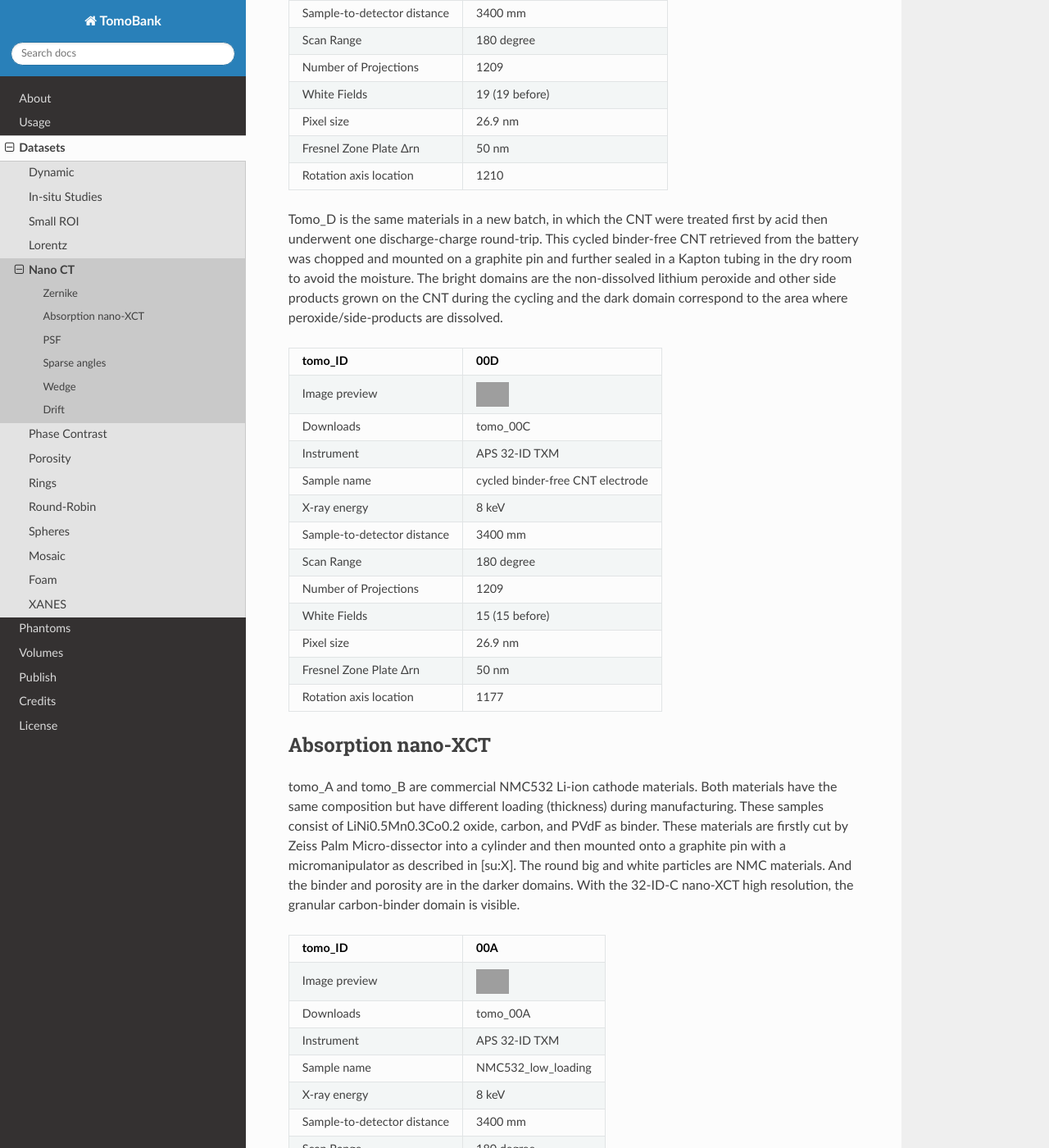
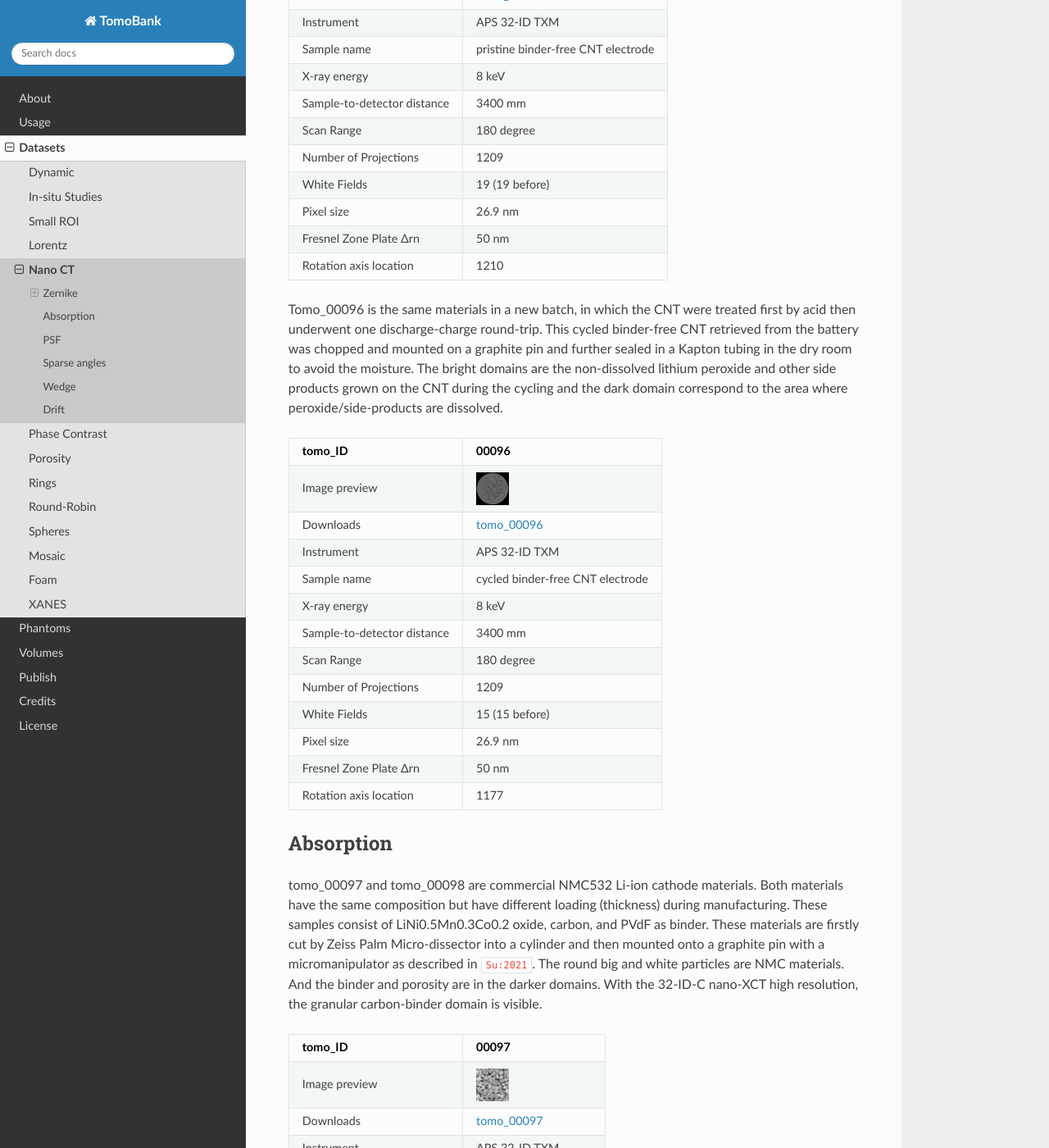
Before and after one commit to tomography/tomobank, a Sphinx documentation site: the page built from docs/source/data/docs.data.nano.rst, in a window 1280 px wide and 1400 px high, scrolled down 2101 px. Shown: the whole window at 82% size. Built offline with Sphinx 7.4.7 and the Read the Docs theme 2.0.0, drawn with Linux system fonts in a browser that asks for light colours; cross-references to code outside the pages are shown as plain code; some of the changed text lies outside the part shown; grey boxes are pictures that could not be loaded.

Commit message:
added Zeliang Su nano CT data sets

```diff
--- a/docs/source/data/docs.data.nano.rst
+++ b/docs/source/data/docs.data.nano.rst
@@ -86,14 +89,18 @@
     :width: 20pt
     :height: 20pt
 
-tomo_C is a pristine binder-free carbon nanotube (CNT) cathode of Li-O2 battery. Zernike Phase Contrast is used to enhance the contrast of light Z elements. An empirical Paganin-filter is applied to further improve the reconstruction quality. The pixel size of the camera is 27nm. After applying the -log to the reconstruction, the nanotubes have light grey color. Other residuals glassy fibers issued from the synthesis and inclusions are darker than the CNT. The challenge of the reconstruction of this data is the CNT which has roughly a sub-pixel diameter (20nm in average).
+
+Carbon Nanotube
++++++++++++++++
+
+tomo_00095 is a pristine binder-free carbon nanotube (CNT) cathode of Li-O2 battery. Zernike Phase Contrast is used to enhance the contrast of light Z elements. An empirical Paganin-filter is applied to further improve the reconstruction quality. The pixel size of the camera is 27nm. After applying the -log to the reconstruction, the nanotubes have light grey color. Other residuals glassy fibers issued from the synthesis and inclusions are darker than the CNT. The challenge of the reconstruction of this data is the CNT which has roughly a sub-pixel diameter (20nm in average).
 
 +-----------------------------------------+------------------------------------+
-|             tomo_ID                     |   00C                              |
+|             tomo_ID                     |   00095                            |
 +=========================================+====================================+
-|             Image preview               |  |00C|                             |
+|             Image preview               |  |00095|                           |
 +-----------------------------------------+------------------------------------+
-|             Downloads                   |  tomo_00C                          |
+|             Downloads                   |  tomo_00095_                       |
 +-----------------------------------------+------------------------------------+
 |             Instrument                  |  APS 32-ID TXM                     |
 +-----------------------------------------+------------------------------------+
@@ -116,20 +123,20 @@
 |             Rotation axis location      |  1210                              |
 +-----------------------------------------+------------------------------------+
 
-.. tomo_00C_: https://app.globus.org/XXXXXX  #TODO: don't have globus link yet
+.. _tomo_00095: https://app.globus.org/file-manager?origin_id=e133a81a-6d04-11e5-ba46-22000b92c6ec&origin_path=%2Ftomobank%2Ftomo_00095%2F
 
-.. |00C| image:: ../img/00C_pristine.png
+.. |00095| image:: ../img/tomo_00095.png
     :width: 30pt
 
 
-Tomo_D is the same materials in a new batch, in which the CNT were treated first by acid then underwent one discharge-charge round-trip. This cycled binder-free CNT retrieved from the battery was chopped and mounted on a graphite pin and further sealed in a Kapton tubing in the dry room to avoid the moisture. The bright domains are the non-dissolved lithium peroxide and other side products grown on the CNT during the cycling and the dark domain correspond to the area where peroxide/side-products are dissolved.
+Tomo_00096 is the same materials in a new batch, in which the CNT were treated first by acid then underwent one discharge-charge round-trip. This cycled binder-free CNT retrieved from the battery was chopped and mounted on a graphite pin and further sealed in a Kapton tubing in the dry room to avoid the moisture. The bright domains are the non-dissolved lithium peroxide and other side products grown on the CNT during the cycling and the dark domain correspond to the area where peroxide/side-products are dissolved.
 
 +-----------------------------------------+------------------------------------+
-|             tomo_ID                     |   00D                              |
+|             tomo_ID                     |   00096                            |
 +=========================================+====================================+
-|             Image preview               |  |00D|                             |
+|             Image preview               |  |00096|                           |
 +-----------------------------------------+------------------------------------+
-|             Downloads                   |  tomo_00C                          |
+|             Downloads                   |  tomo_00096_                       |
 +-----------------------------------------+------------------------------------+
 |             Instrument                  |  APS 32-ID TXM                     |
 +-----------------------------------------+------------------------------------+
@@ -152,23 +159,23 @@
 |             Rotation axis location      |  1177                              |
 +-----------------------------------------+------------------------------------+
 
-.. tomo_00D_: https://app.globus.org/XXXXXX  #TODO: don't have globus link yet
+.. _tomo_00096: https://app.globus.org/file-manager?origin_id=e133a81a-6d04-11e5-ba46-22000b92c6ec&origin_path=%2Ftomobank%2Ftomo_00096%2F
 
-.. |00D| image:: ../img/00D_recharged.png
+.. |00096| image:: ../img/tomo_00096.png
     :width: 30pt
 
 
-Absorption nano-XCT
-~~~~~~~~~~~~~~~~~~~
+Absorption
+~~~~~~~~~~
 
-tomo_A and tomo_B are commercial NMC532 Li-ion cathode materials. Both materials have the same composition but have different loading (thickness) during manufacturing. These samples consist of LiNi0.5Mn0.3Co0.2 oxide, carbon, and PVdF as binder. These materials are firstly cut by Zeiss Palm Micro-dissector into a cylinder and then mounted onto a graphite pin with a micromanipulator as described in [su:X]. The round big and white particles are NMC materials. And the binder and porosity are in the darker domains. With the 32-ID-C nano-XCT high resolution, the granular carbon-binder domain is visible.
+tomo_00097 and tomo_00098 are commercial NMC532 Li-ion cathode materials. Both materials have the same composition but have different loading (thickness) during manufacturing. These samples consist of LiNi0.5Mn0.3Co0.2 oxide, carbon, and PVdF as binder. These materials are firstly cut by Zeiss Palm Micro-dissector into a cylinder and then mounted onto a graphite pin with a micromanipulator as described in :cite:`Su:2021`. The round big and white particles are NMC materials. And the binder and porosity are in the darker domains. With the 32-ID-C nano-XCT high resolution, the granular carbon-binder domain is visible.
 
 +-----------------------------------------+-------------------------------+
-|             tomo_ID                     |   00A                         |
+|             tomo_ID                     |   00097                       |
 +=========================================+===============================+
-|             Image preview               |  |00A|                        |
+|             Image preview               |  |00097|                      |
 +-----------------------------------------+-------------------------------+
-|             Downloads                   |  tomo_00A                     |
+|             Downloads                   |  tomo_00097_                  |
 +-----------------------------------------+-------------------------------+
 |             Instrument                  |  APS 32-ID TXM                |
 +-----------------------------------------+-------------------------------+
@@ -192,11 +199,11 @@
 +-----------------------------------------+-------------------------------+
 
 +-----------------------------------------+-------------------------------+
-|             tomo_ID                     |   00B                         |
+|             tomo_ID                     |   00098                       |
 +=========================================+===============================+
-|             Image preview               |  |00B|                        |
+|             Image preview               |  |00098|                      |
 +-----------------------------------------+-------------------------------+
-|             Downloads                   |  tomo_00B                     |
+|             Downloads                   |  tomo_00098_                  |
 +-----------------------------------------+-------------------------------+
 |             Instrument                  |  APS 32-ID TXM                |
 +-----------------------------------------+-------------------------------+
@@ -219,21 +226,21 @@
 |             Rotation axis location      |  1176                         |
 +-----------------------------------------+-------------------------------+
 
-.. tomo_00A_: https://app.globus.org/XXXXXX  #TODO: don't have globus link yet
+.. _tomo_00097: https://app.globus.org/file-manager?origin_id=e133a81a-6d04-11e5-ba46-22000b92c6ec&origin_path=%2Ftomobank%2Ftomo_00097%2F
 
-.. |00A| image:: ../img/00A_NMC1_low_loading.png
+.. |00097| image:: ../img/tomo_00097.png
     :width: 30pt
 
-.. tomo_00B_: https://app.globus.org/XXXXXX  #TODO: don't have globus link yet
+.. _tomo_00098: https://app.globus.org/file-manager?origin_id=e133a81a-6d04-11e5-ba46-22000b92c6ec&origin_path=%2Ftomobank%2Ftomo_00098%2F
 
-.. |00B| image:: ../img/00B_NMC2_high_loading.png
+.. |00098| image:: ../img/tomo_00098.png
     :width: 30pt
 
 
 PSF
 ~~~
 
-This data was first provided to TomoBank to be used as part of TomoChallenge, please see https://tomochallenge.github.io/ for more details and for information about how you can participate.
+This data was first provided to TomoBank to be used as part of **TomoChallenge**, please see https://tomochallenge.github.io/ for more details and for information about how you can participate.
 
 This dataset corresponds to a portion of an electronic circuit with some features known to be smaller than 20 nm. The challenge would be to assess the point spread function (PSF) of the microscope to perform high quality PSF deconvolution. There is no ground truth on this dataset, however, the geometry of such circuitry is relatively simple and PSF deconvolution should enable separation of some copper wires or copper objects embedded in silicon. In addition, a radiograph of a Siemens star acquired in following conditions:
 
@@ -294,7 +301,7 @@
 Sparse angles
 ~~~~~~~~~~~~~
 
-This data was first provided to TomoBank to be used as part of TomoChallenge, please see https://tomochallenge.github.io/ for more details and for information about how you can participate.
+This data was first provided to TomoBank to be used as part of **TomoChallenge**, please see https://tomochallenge.github.io/ for more details and for information about how you can participate.
 
 
 One of the main challenge in nanotomgraphy consists in limiting the total dose deposited into a sample in order to speed up acquisitions and limit beam damage inducing sample deformation. The challenge here would consist in reconstructing electrode made of lithium nickel manganese cobalt oxide (NMC) particles surrounded by binder. 202 projections out of 1210 projections has been kept.
@@ -339,7 +346,7 @@
 Wedge
 ~~~~~
 
-This data was first provided to TomoBank to be used as part of TomoChallenge, please see https://tomochallenge.github.io/ for more details and for information about how you can participate.
+This data was first provided to TomoBank to be used as part of **TomoChallenge**, please see https://tomochallenge.github.io/ for more details and for information about how you can participate.
 
 
 Electrode made of lithium nickel manganese cobalt oxide (NMC) particles surrounded by binder. Projections from a complete 180 degrees dataset were removed to create an artificial missing wedge. Obtaining good reconstructions from dataset with 40 degrees missing wedge would improve our ability to image batteries in operando, where walls of pouch cells are preventing full 180 degrees acquisitions.
@@ -422,7 +429,7 @@
 +-----------------------------------------+----------------------------+
 
 
-To load the data sets and perform a basic reconstruction using `tomopy <https://tomopy.readthedocs.io>`_ ::
+To load the data sets and perform a basic reconstruction using `tomopy <https://tomopy.readthedocs.io>`_.
 
 Example: ::
 
```
Also changed, not shown: other parts of docs/source/data/docs.data.nano.rst (+4 -1 lines), docs/source/img/tomo_00095.png (renamed from docs/source/img/pristine.png), docs/source/img/tomo_00096.png (renamed from docs/source/img/recharged.png), docs/source/img/tomo_00097.png (added), docs/source/img/tomo_00098.png (renamed from docs/source/img/NMC2_high_loading.png), 1 other file.
